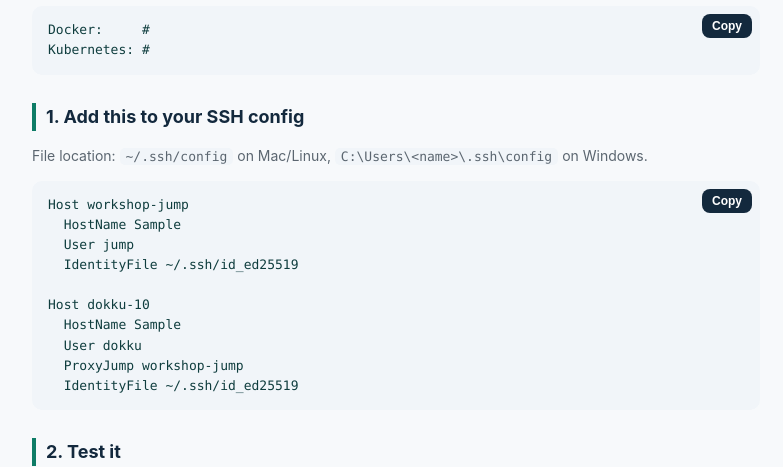
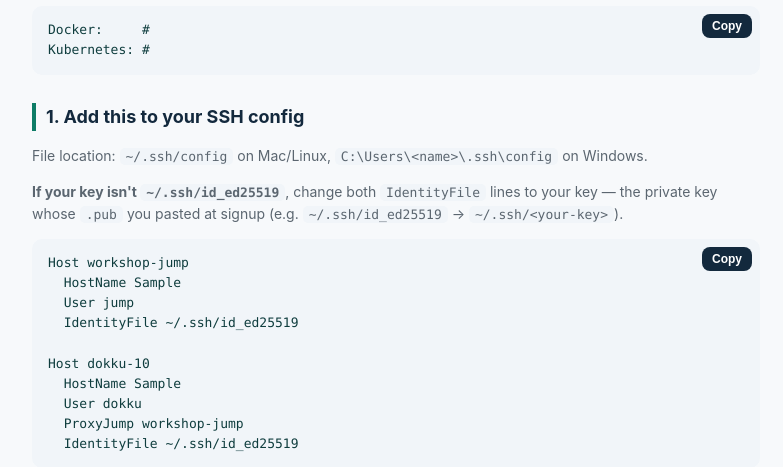
Before and after one commit to marlance/dokku-workshop, a Python web app: template app/templates/me.html in a window 1280 px wide. Shown: the part 183-650 px from the top of the page, without its empty margins (244-1027 px from the left). Run offline with Jinja, Linux system fonts and the light colour scheme; the template is opened without the code that fills it: most values are stand-ins (such as "Sample title", 1, 10 or a date in 2020).

Commit message:
app: tell attendees to change IdentityFile if their key isn't id_ed25519
The personal page hardcoded IdentityFile ~/.ssh/id_ed25519; attendees with a
differently-named key had to figure out to edit both lines. Add a clear note
(keeping id_ed25519 as the common default).

Co-Authored-By: Claude Opus 4.8 <noreply@anthropic.com>

```diff
--- a/app/templates/me.html
+++ b/app/templates/me.html
@@ -13,6 +13,7 @@ Kubernetes: {{ app_k8s_url }}</pre>
 
 <h2>1. Add this to your SSH config</h2>
 <p class="muted">File location: <code>~/.ssh/config</code> on Mac/Linux, <code>C:\Users\&lt;name&gt;\.ssh\config</code> on Windows.</p>
+<p class="muted"><strong>If your key isn't <code>~/.ssh/id_ed25519</code></strong>, change both <code>IdentityFile</code> lines to your key — the private key whose <code>.pub</code> you pasted at signup (e.g. <code>~/.ssh/id_ed25519</code> → <code>~/.ssh/&lt;your-key&gt;</code>).</p>
 <div class="codeblock">
   <button class="copy" data-copy-target="sshcfg">Copy</button>
   <pre id="sshcfg">Host workshop-jump
```
